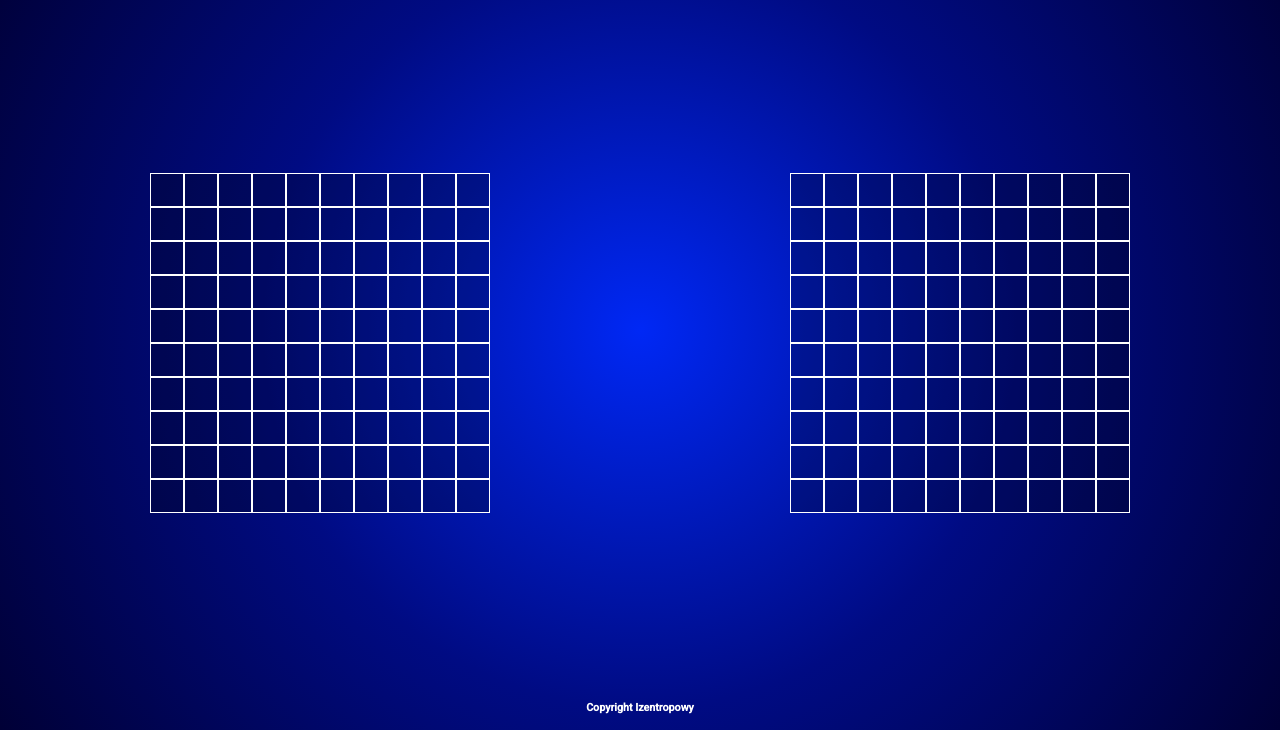
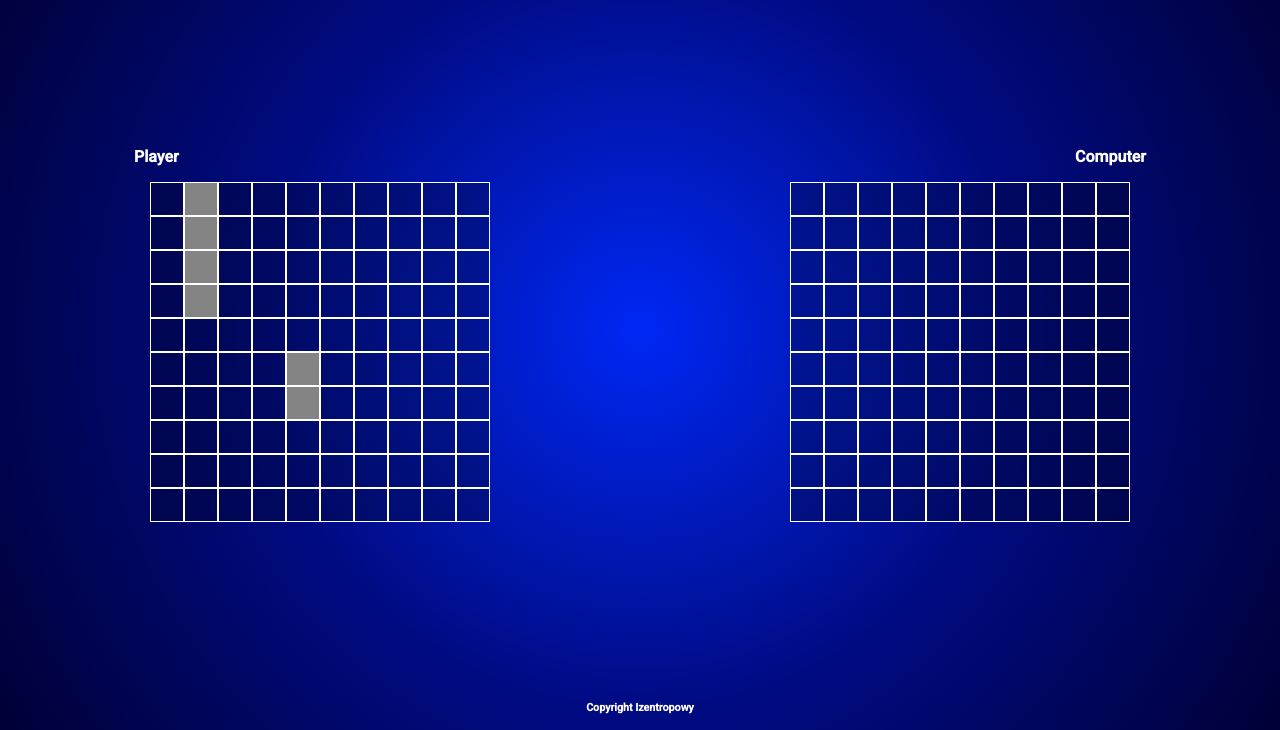
Before and after one commit to Izentropowy/battleship, a website built with webpack: page dist/index.html in a window 1280 px wide. Shown: the part 70-800 px from the top of the page. Built offline with nearby package versions, Linux system fonts and the light colour scheme.

Commit message:
display ships 1st version

```diff
--- a/src/assets/styles.css
+++ b/src/assets/styles.css
@@ -34,7 +34,7 @@ button {
 }
 
 button:hover {
-  opacity: 0.85;
+  opacity: 0.7;
 }
 
 button:active {
@@ -76,3 +76,12 @@ footer, header {
 .board-field:hover {
   background-color: white;
 }
+
+.player2 > .table-header {
+  display: flex;
+  justify-content: right;
+}
+
+.ship {
+  background-color: rgb(133, 132, 132);
+}
--- a/src/components/boards.js
+++ b/src/components/boards.js
@@ -1,21 +1,38 @@
-function createBoard() {
+function createBoard(name) {
+  const headerDiv = document.createElement("div");
+  const header = document.createElement("h4");
   const table = document.createElement("div");
+  const board = document.createElement("div");
   for (let i = 0; i < 10; i++) {
     for (let j = 0; j < 10; j++) {
       let field = document.createElement("button");
       field.classList.add("board-field");
+      field.classList.add(`field${i}${j}`);
       table.appendChild(field);
     }
   }
   table.classList.add("table");
-  return table;
+  table.classList.add(`${name}-table`);
+  board.classList.add("board");
+  headerDiv.classList.add("table-header");
+  header.textContent = name;
+  headerDiv.appendChild(header);
+  board.appendChild(headerDiv);
+  board.appendChild(table);
+  return board;
 }
 
 function createMainDiv() {
   const mainDiv = document.createElement("div");
   mainDiv.classList.add("main-div");
-  mainDiv.appendChild(createBoard());
-  mainDiv.appendChild(createBoard());
+
+  const player1 = createBoard("Player");
+  player1.classList.add("player1");
+  const player2 = createBoard("Computer");
+  player2.classList.add("player2");
+
+  mainDiv.appendChild(player1);
+  mainDiv.appendChild(player2);
   return mainDiv;
 }
 
--- /dev/null
+++ b/src/components/gameLoop.js
@@ -0,0 +1,45 @@
+import Player from "../factories/player";
+import Gameboard from "../factories/gameboard";
+import Ship from "../factories/ship";
+
+function displayShips(player, gameboard) {
+  for (let i = 0; i < 10; i++) {
+    for (let j = 0; j < 10; j++) {
+      if (gameboard.coordinates[i][j] instanceof Ship) {
+        const field = document.querySelector(
+          `.${player}-table .field${i}${[j]}`,
+        );
+        field.classList.add("ship");
+      }
+    }
+  }
+}
+
+const gameLoop = () => {
+  const player = new Player();
+  const computer = new Player();
+
+  const battleship = new Ship(4);
+  const cruiser1 = new Ship(3);
+  const cruiser2 = new Ship(3);
+  const submarine1 = new Ship(2);
+  const submarine2 = new Ship(2);
+  const submarine3 = new Ship(2);
+  const destroyer1 = new Ship(1);
+  const destroyer2 = new Ship(1);
+  const destroyer3 = new Ship(1);
+  const destroyer4 = new Ship(1);
+
+  player.gameboard.placeShip(battleship, [0, 1]);
+  player.gameboard.placeShip(submarine1, [5, 4]);
+  displayShips("Player", player.gameboard);
+
+  const fields = document.querySelectorAll(".board-field");
+  fields.forEach((field) => {
+    field.addEventListener("click", () => {
+      console.log(field.classList[1]);
+    });
+  });
+};
+
+export default gameLoop;
--- a/src/components/header.js
+++ b/src/components/header.js
@@ -1,7 +1,7 @@
 function createHeader() {
   const header = document.createElement("header");
   const headerContent = document.createElement("h1");
-  headerContent.textContent = "Battlefield";
+  headerContent.textContent = "Battleship";
   header.appendChild(headerContent);
   return header;
 }
--- a/src/initializer.js
+++ b/src/initializer.js
@@ -1,5 +1,6 @@
 import createMainDiv from "./components/boards";
 import createFooter from "./components/footer";
+import gameLoop from "./components/gameLoop";
 import createHeader from "./components/header";
 
 function initializeWebsite() {
@@ -7,6 +8,7 @@ function initializeWebsite() {
   content.appendChild(createHeader());
   content.appendChild(createMainDiv());
   content.appendChild(createFooter());
+  gameLoop();
 }
 
 export default initializeWebsite;
```
Also changed, not shown: dist/index.html, dist/main.js.
